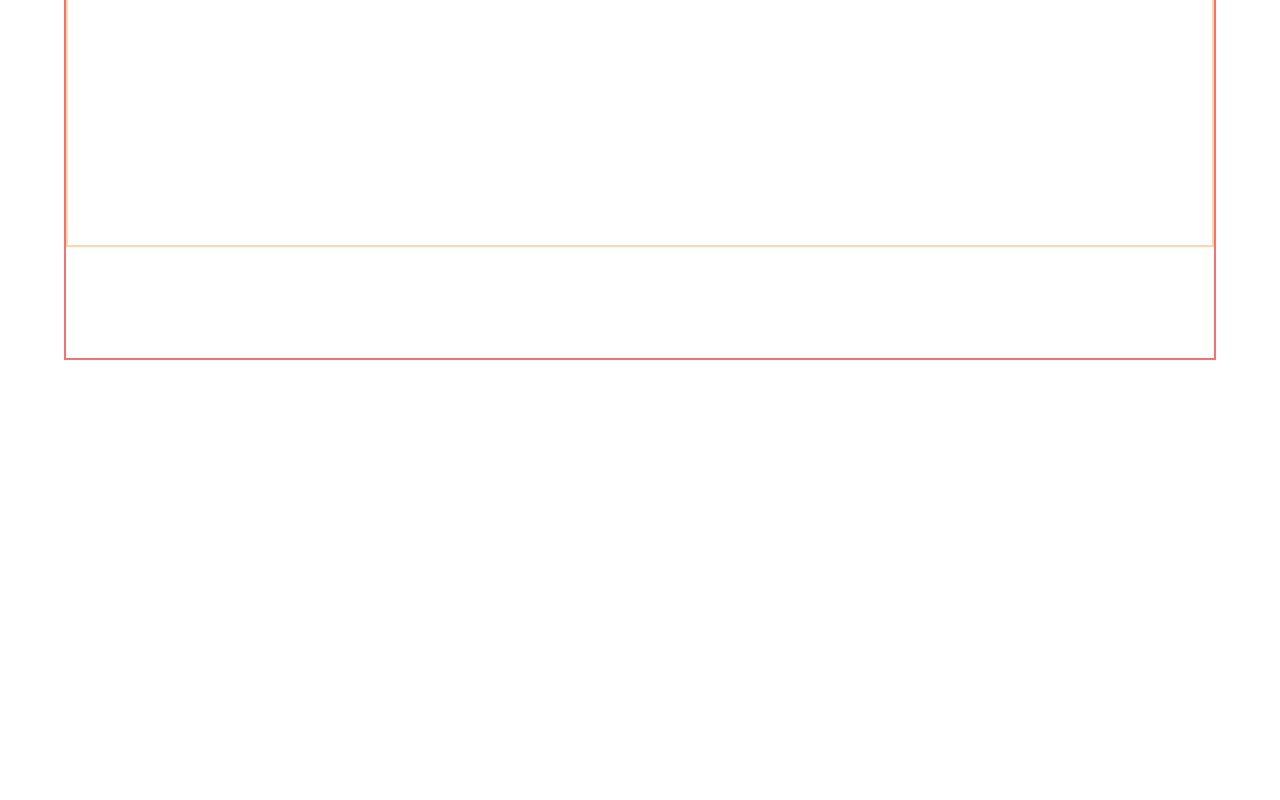
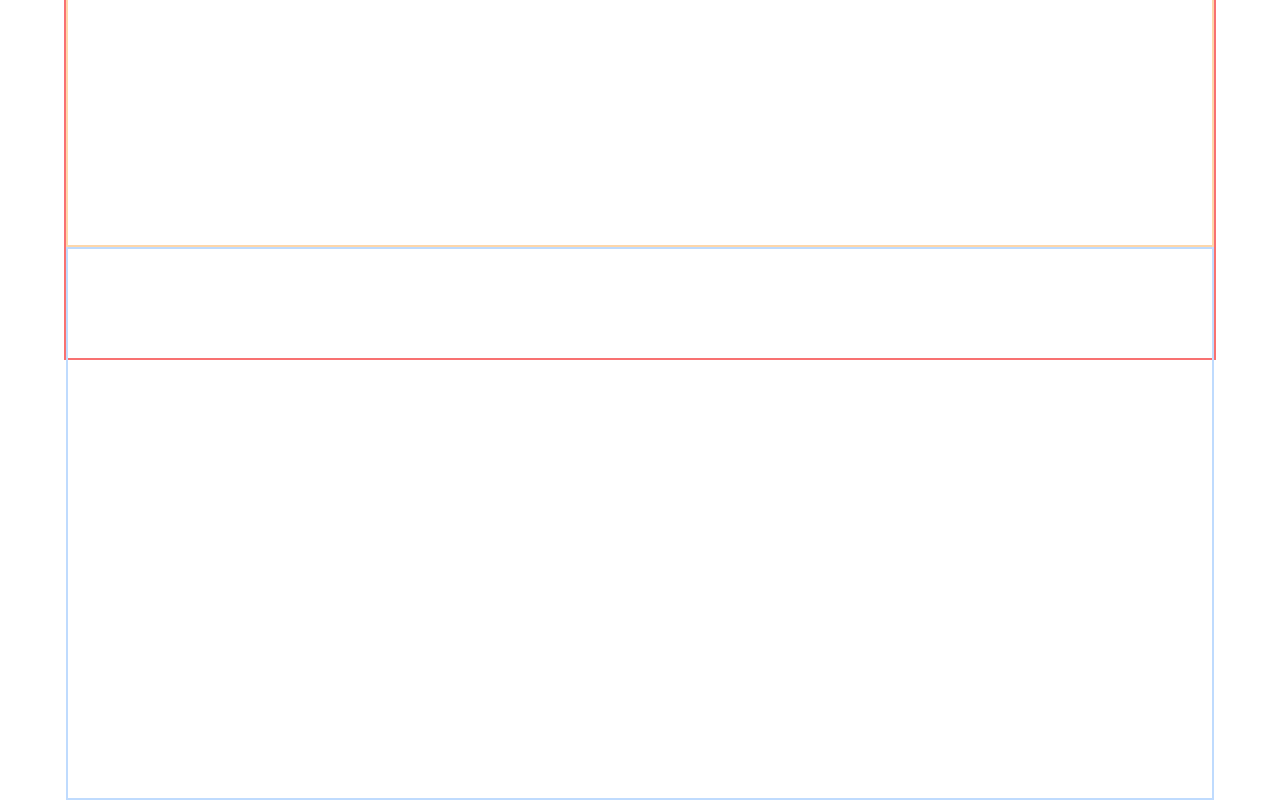
Before and after one commit to obuastella/the4coders, a React (Create React App) app in the folder front-end/: page / in a window 1280 px wide. Shown: the part 1514-2314 px from the top of the page. Before the commit the page ends 1874 px from the top, so only its background shows below. Built offline with nearby package versions, Linux system fonts and the light colour scheme.

Commit message:
WIP: leadign services section

```diff
--- a/front-end/src/pages/Home.jsx
+++ b/front-end/src/pages/Home.jsx
@@ -37,6 +37,7 @@ function Home() {
       {/* Leading Companies */}
       <section className="w-[90%] h-5/6 m-auto border-2 border-red-400">
         <div className="border-2 border-orange-200 h-5/6"></div>
+        <div className="border-2 border-blue-200 h-5/6"></div>
       </section>
     </div>
   );
```
